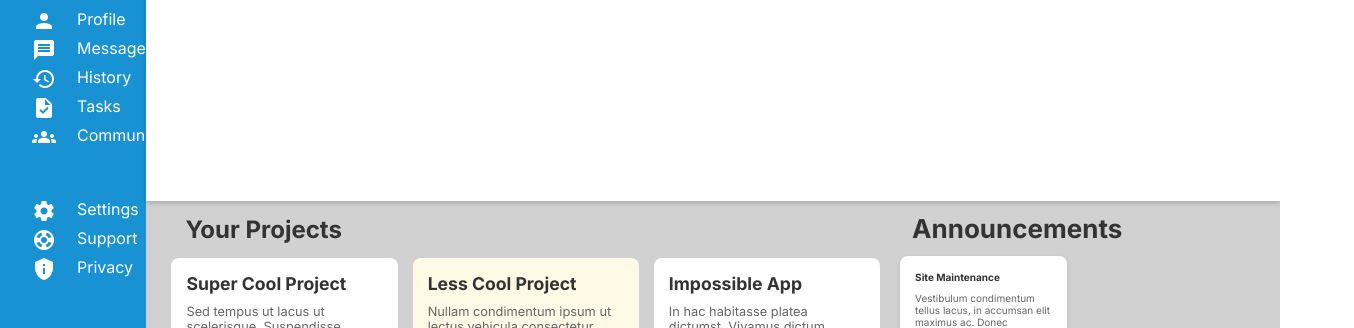
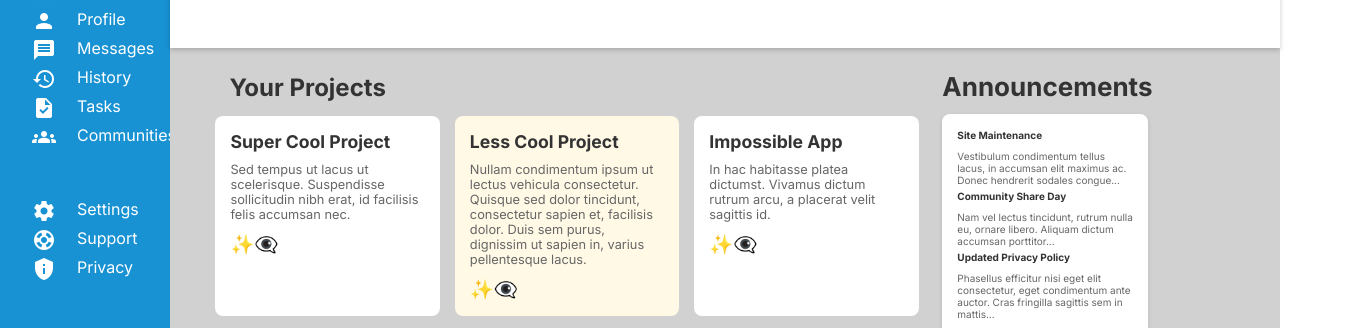
Before and after one commit to IshanMalithGunewardene/07-OdinProject-Admin-Dashboard, a plain HTML site: page index.html in a window 1280 px wide. Shown: the part 128-456 px from the top of the page, 1354 px wide, since content can reach past the window. Drawn offline with Linux system fonts and the light colour scheme.

Commit message:
fix desktop responive issue

```diff
--- a/index.html
+++ b/index.html
@@ -88,7 +88,9 @@
                 <h1>Your Projects</h1>
                 <h1>Announcements</h1>
             </div> -->
+            <section class="admin-dashbord__bottom-card-gird-right__container-parent">
                 <section class="admin-dashbord__bottom-card-gird-right__container">
+
                     <!-- Left Section: Your Projects -->
                     <div class="projects-section">
                         <h2>Your Projects</h2>
@@ -96,42 +98,51 @@
                             <div class="admin-dashbord__bottom-card-grid__card item-01">
                                 <div class="item-child-left">
                                     <h3>Super Cool Project</h3>
-                                <p>Sed tempus ut lacus ut scelerisque. Suspendisse sollicitudin nibh erat, id facilisis felis accumsan nec.</p>
+                                    <p>Sed tempus ut lacus ut scelerisque. Suspendisse sollicitudin nibh erat, id
+                                        facilisis felis accumsan nec.</p>
                                     <div class="icons">✨👁️‍🗨️</div>
                                 </div>
                             </div>
                             <div class="admin-dashbord__bottom-card-grid__card item-02 highlighted">
                                 <div class="item-child-left">
                                     <h3>Less Cool Project</h3>
-                                <p>Nullam condimentum ipsum ut lectus vehicula consectetur. Quisque sed dolor tincidunt, consectetur sapien et, facilisis dolor. Duis sem purus, dignissim ut sapien in, varius pellentesque lacus.</p>
+                                    <p>Nullam condimentum ipsum ut lectus vehicula consectetur. Quisque sed dolor
+                                        tincidunt, consectetur sapien et, facilisis dolor. Duis sem purus, dignissim ut
+                                        sapien in, varius pellentesque lacus.</p>
                                     <div class="icons">✨👁️‍🗨️</div>
                                 </div>
                             </div>
                             <div class="admin-dashbord__bottom-card-grid__card item-07">
                                 <div class="item-child-left">
                                     <h3>Impossible App</h3>
-                                <p>In hac habitasse platea dictumst. Vivamus dictum rutrum arcu, a placerat velit sagittis id.</p>
+                                    <p>In hac habitasse platea dictumst. Vivamus dictum rutrum arcu, a placerat velit
+                                        sagittis id.</p>
                                     <div class="icons">✨👁️‍🗨️</div>
                                 </div>
                             </div>
                             <div class="admin-dashbord__bottom-card-grid__card item-04">
                                 <div class="item-child-left">
                                     <h3>Easy Peasy App</h3>
-                                <p>Etiam cursus eros ac efficitur fringilla. Vestibulum dignissim urna eget accumsan aliquam. Curabitur dignissim nisi in tortor commodo, ac bibendum magna tincidunt.</p>
+                                    <p>Etiam cursus eros ac efficitur fringilla. Vestibulum dignissim urna eget accumsan
+                                        aliquam. Curabitur dignissim nisi in tortor commodo, ac bibendum magna
+                                        tincidunt.</p>
                                     <div class="icons">✨👁️‍🗨️</div>
                                 </div>
                             </div>
                             <div class="admin-dashbord__bottom-card-grid__card item-05">
                                 <div class="item-child-left">
                                     <h3>Ad Blocker</h3>
-                                <p>Quisque eget rutrum nisl. Nam augue justo, cursus vitae metus vel, pharetra hendrerit felis. Aliquam sed malesuada eros.</p>
+                                    <p>Quisque eget rutrum nisl. Nam augue justo, cursus vitae metus vel, pharetra
+                                        hendrerit felis. Aliquam sed malesuada eros.</p>
                                     <div class="icons">✨👁️‍🗨️</div>
                                 </div>
                             </div>
                             <div class="admin-dashbord__bottom-card-grid__card item-08">
                                 <div class="item-child-left">
                                     <h3>Money Maker</h3>
-                                <p>Praesent convallis, libero quis congue elementum, nunc ante faucibus sapien, ac scelerisque tortor purus sit amet ex. Pellentesque mollis nec sem vel aliquam.</p>
+                                    <p>Praesent convallis, libero quis congue elementum, nunc ante faucibus sapien, ac
+                                        scelerisque tortor purus sit amet ex. Pellentesque mollis nec sem vel aliquam.
+                                    </p>
                                     <div class="icons">✨👁️‍🗨️</div>
                                 </div>
                             </div>
@@ -145,13 +156,16 @@
                                 <h2>Announcements</h2>
                                 <div class="announcement-item">
                                     <h4>Site Maintenance</h4>
-                                <p>Vestibulum condimentum tellus lacus, in accumsan elit maximus ac. Donec hendrerit sodales congue...</p>
+                                    <p>Vestibulum condimentum tellus lacus, in accumsan elit maximus ac. Donec hendrerit
+                                        sodales congue...</p>
 
                                     <h4>Community Share Day</h4>
-                                <p>Nam vel lectus tincidunt, rutrum nulla eu, ornare libero. Aliquam dictum accumsan porttitor...</p>
+                                    <p>Nam vel lectus tincidunt, rutrum nulla eu, ornare libero. Aliquam dictum accumsan
+                                        porttitor...</p>
 
                                     <h4>Updated Privacy Policy</h4>
-                                <p>Phasellus efficitur nisi eget elit consectetur, eget condimentum ante auctor. Cras fringilla sagittis sem in mattis...</p>
+                                    <p>Phasellus efficitur nisi eget elit consectetur, eget condimentum ante auctor.
+                                        Cras fringilla sagittis sem in mattis...</p>
                                 </div>
                             </div>
                         </div>
@@ -160,7 +174,8 @@
                                 <h2>Trending</h2>
                                 <div class="trending-item">
                                     <div class="icon cartoon-logo">
-                                    <img src="https://api.dicebear.com/6.x/adventurer/svg?seed=Felix" alt="Logo 1" class="rounded-logo" width="20" height="20">
+                                        <img src="https://api.dicebear.com/6.x/adventurer/svg?seed=Felix" alt="Logo 1"
+                                            class="rounded-logo" width="20" height="20">
                                         <div class="logo-text">
                                             <p><strong>@tegan</strong></p>
                                             <p>World Peace Builder</p>
@@ -169,7 +184,8 @@
                                 </div>
                                 <div class="trending-item">
                                     <div class="icon cartoon-logo">
-                                    <img src="https://api.dicebear.com/6.x/adventurer/svg?seed=John" alt="Logo 2" class="rounded-logo" width="20" height="20">
+                                        <img src="https://api.dicebear.com/6.x/adventurer/svg?seed=John" alt="Logo 2"
+                                            class="rounded-logo" width="20" height="20">
                                         <div class="logo-text">
                                             <p><strong>@morgan</strong></p>
                                             <p>Super Cool Project</p>
@@ -186,6 +202,7 @@
 
 
             </section>
+        </section>
     </main>
 </body>
 
--- a/style.css
+++ b/style.css
@@ -21,7 +21,7 @@
     /* border: 5px solid rgb(238, 240, 141); */
     background-color: #1992D4;
     color: white;
-    flex-grow: 3.2;
+    flex-grow: 7.2;
     width: 5%;
 }
 .admin-dashbord__right-side {
@@ -38,7 +38,7 @@
     /* border: 5px solid rgb(0, 255, 136); */
     background-color: rgb(255, 255, 255);
     width: 100%;
-    height: 49%;
+    height: 22%;
 }
 
 .right__container__header-titles {
@@ -55,11 +55,17 @@
 
 .admin-dashbord__bottom-card-gird-right__container {
    display: flex;
+   /* justify-content: center; */
+   /* align-items: center; */
    gap: 20px;
-   max-width: 1083px;
-   margin: 0 auto;
+   max-width: 1080px;
+   margin: 0 -1%;
 }
 
+.admin-dashbord__bottom-card-gird-right__container-parent {
+   /* background-color: #ff0000; */
+   margin: 1% 0% 4% 5%;
+}
 /* Left Section: Projects */
 .projects-section {
    flex: 2;
@@ -126,15 +132,16 @@
 }
 
 .item-child-right h2 {
-   margin: 12px;
+   margin: 12px 0;
    color: #333;
    font-size: 26px;
+   width: 61%;
 }
 
 /* Announcements */
 .item-03 .item-child-right {
    background-color: transparent;
-
+   margin: 1% -18% 1% 1%;
 }
 
 .announcement-item {
@@ -143,7 +150,7 @@
    border-radius: 8px;
    box-shadow: 0 2px 5px rgba(0, 0, 0, 0.1);
    margin-bottom: -28px;
-   width: 47%;
+   width: 50%;
 }
 
 .announcement-item h4 {
```
Lines whose indentation alone changed are shown as unchanged.
